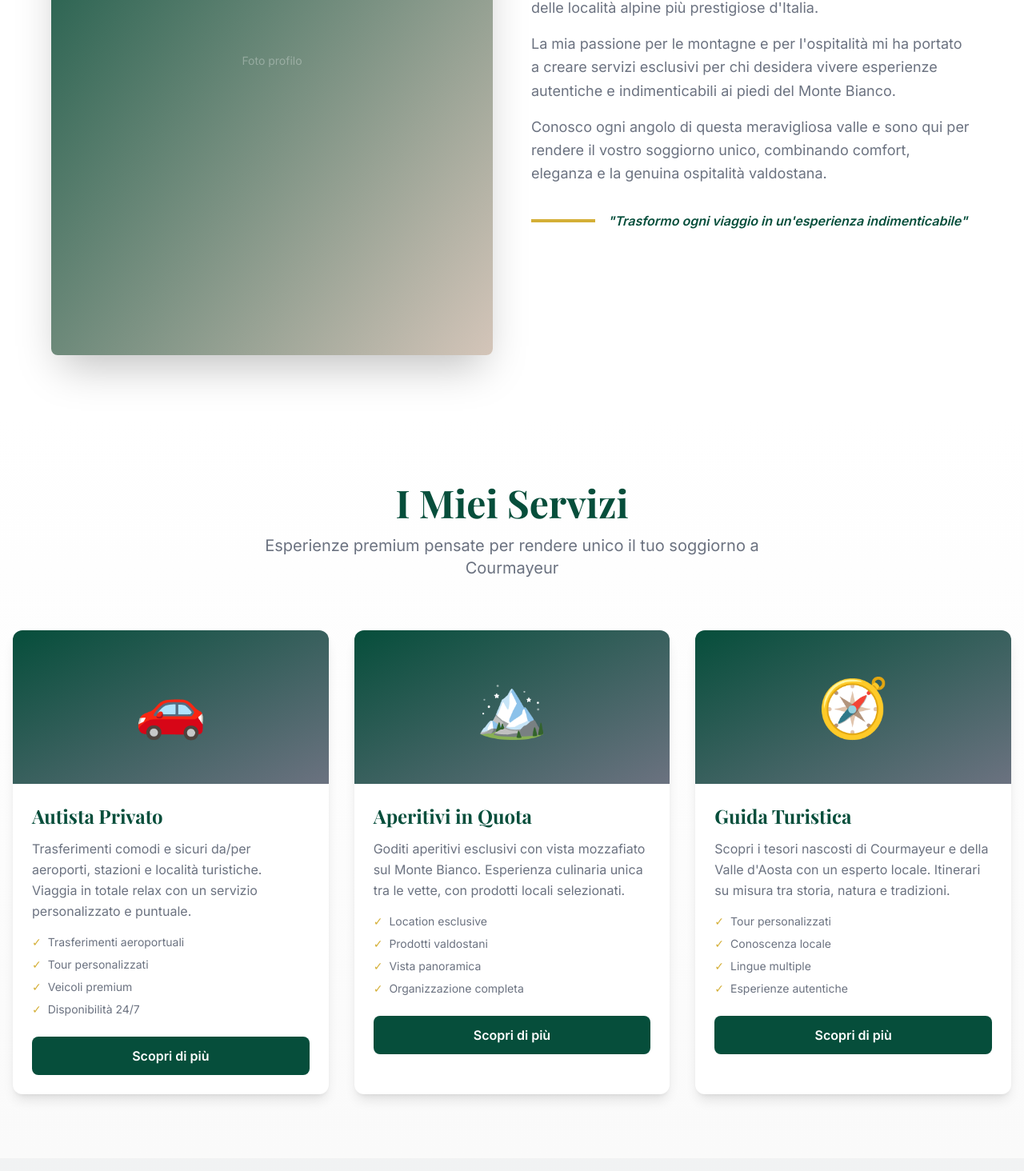
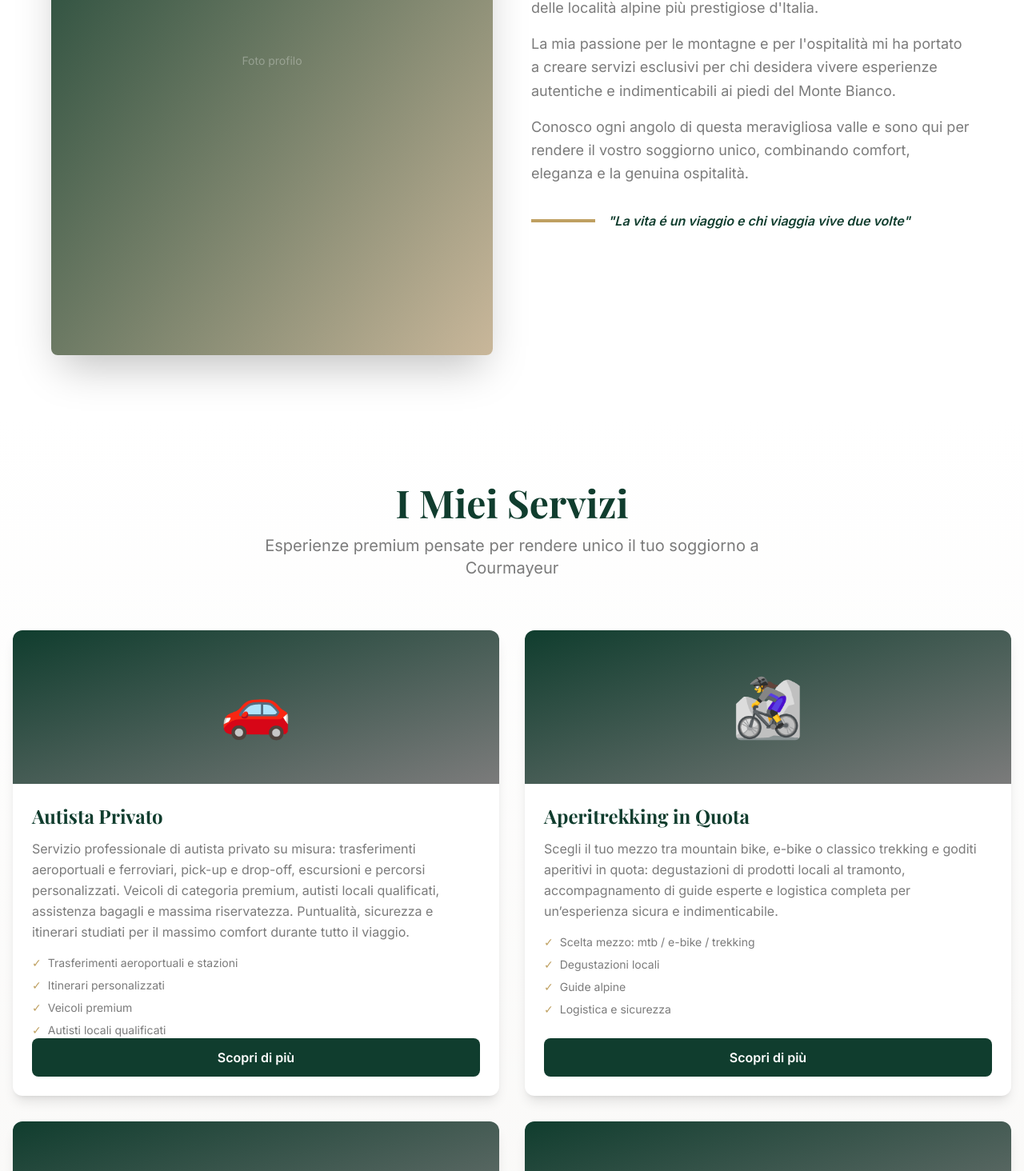
Before and after one commit to atavicoLabs/nicoCourm, a Next.js app: page / in a window 1280 px wide. Shown: the part 1172-2636 px from the top of the page at 80% size. Built offline with nearby package versions, Linux system fonts and the light colour scheme.

Commit message:
Update Tailwind CSS color palette for a more refined aesthetic

```diff
--- a/app/globals.css
+++ b/app/globals.css
@@ -11,7 +11,7 @@ html {
 }
 
 body {
-  @apply font-inter text-gray-900 bg-snow-white;
+  @apply font-inter text-charcoal bg-cream;
   overflow-x: hidden;
   width: 100%;
   position: relative;
--- a/app/layout.js
+++ b/app/layout.js
@@ -1,8 +1,8 @@
 import './globals.css'
 
 export const metadata = {
-  title: 'Servizi di Accoglienza Courmayeur | Autista Privato & Guida Turistica',
-  description: 'Servizi premium di accoglienza a Courmayeur: autista privato, guida turistica locale e aperitivi in quota. Esperienze autentiche nelle Alpi.',
+  title: 'Your personal courma guide | Courmayeur Services',
+  description: 'Your personal courma guide — scopri Courmayeur: autista privato, Courma Infopoint, aperitrekking in quota e attività sportive. Esperienze su misura nelle Alpi.',
 }
 
 export default function RootLayout({ children }) {
--- a/components/AboutSection.js
+++ b/components/AboutSection.js
@@ -54,13 +54,13 @@ export default function AboutSection() {
               <p>
                 Conosco ogni angolo di questa meravigliosa valle e sono qui per
                 rendere il vostro soggiorno unico, combinando comfort, eleganza
-                e la genuina ospitalità valdostana.
+                e la genuina ospitalità.
               </p>
             </div>
             <div className="mt-8 flex items-center space-x-4">
               <div className="h-1 w-20 bg-soft-gold" />
               <p className="text-forest-green font-semibold italic">
-                &quot;Trasformo ogni viaggio in un&apos;esperienza indimenticabile&quot;
+                &quot;La vita é un viaggio e chi viaggia vive due volte&quot;
               </p>
             </div>
           </motion.div>
--- a/components/ContactSection.js
+++ b/components/ContactSection.js
@@ -29,8 +29,8 @@ export default function ContactSection() {
     })
   }
 
-  const whatsappNumber = '393401234567' // Placeholder
-  const whatsappMessage = encodeURIComponent('Ciao! Vorrei avere informazioni sui tuoi servizi a Courmayeur.')
+  const whatsappNumber = '393343180579'
+  const whatsappMessage = encodeURIComponent('Ciao! Vorrei avere informazioni sui servizi a Courmayeur.')
 
   return (
     <section id="contatti" className="py-20 px-4 bg-gradient-to-b from-snow-white to-white" ref={ref}>
@@ -152,9 +152,9 @@ export default function ContactSection() {
                 <span className="text-2xl">📧</span>
                 <div>
                   <h4 className="font-semibold text-forest-green mb-1">Email</h4>
-                  <a href="mailto:info@courmayeur-services.com"
+                  <a href="mailto:nicola.pierantognetti99@gmail.com"
                      className="text-stone-gray hover:text-soft-gold transition-colors">
-                    info@courmayeur-services.com
+                    nicola.pierantognetti99@gmail.com
                   </a>
                 </div>
               </div>
@@ -163,9 +163,9 @@ export default function ContactSection() {
                 <span className="text-2xl">📱</span>
                 <div>
                   <h4 className="font-semibold text-forest-green mb-1">Telefono</h4>
-                  <a href="tel:+393401234567"
+                  <a href="tel:+393343180579"
                      className="text-stone-gray hover:text-soft-gold transition-colors">
-                    +39 340 123 4567
+                    +39 334 318 0579
                   </a>
                 </div>
               </div>
--- a/components/HeroSection.js
+++ b/components/HeroSection.js
@@ -37,7 +37,7 @@ export default function HeroSection() {
           transition={{ duration: 0.8 }}
           className="text-5xl md:text-7xl font-bold mb-6 leading-tight"
         >
-          Esperienze Autentiche a Courmayeur
+          Your personal courma guide
         </motion.h1>
 
         <motion.p
@@ -46,8 +46,7 @@ export default function HeroSection() {
           transition={{ duration: 0.8, delay: 0.2 }}
           className="text-xl md:text-2xl mb-8 font-light"
         >
-          Servizi premium di accoglienza nelle Alpi: autista privato,
-          guida turistica e aperitivi in quota
+          scopri courmayeur come non l'avevi mai vista prima
         </motion.p>
 
         <motion.button
--- a/components/ServicesSection.js
+++ b/components/ServicesSection.js
@@ -7,21 +7,27 @@ import { useRef } from 'react'
 const services = [
   {
     title: 'Autista Privato',
-    description: 'Trasferimenti comodi e sicuri da/per aeroporti, stazioni e località turistiche. Viaggia in totale relax con un servizio personalizzato e puntuale.',
+    description: 'Servizio professionale di autista privato su misura: trasferimenti aeroportuali e ferroviari, pick-up e drop-off, escursioni e percorsi personalizzati. Veicoli di categoria premium, autisti locali qualificati, assistenza bagagli e massima riservatezza. Puntualità, sicurezza e itinerari studiati per il massimo comfort durante tutto il viaggio.',
     icon: '🚗',
-    features: ['Trasferimenti aeroportuali', 'Tour personalizzati', 'Veicoli premium', 'Disponibilità 24/7']
+    features: ['Trasferimenti aeroportuali e stazioni', 'Itinerari personalizzati', 'Veicoli premium', 'Autisti locali qualificati']
   },
   {
-    title: 'Aperitivi in Quota',
-    description: 'Goditi aperitivi esclusivi con vista mozzafiato sul Monte Bianco. Esperienza culinaria unica tra le vette, con prodotti locali selezionati.',
-    icon: '🏔️',
-    features: ['Location esclusive', 'Prodotti valdostani', 'Vista panoramica', 'Organizzazione completa']
+    title: 'Aperitrekking in Quota',
+    description: 'Scegli il tuo mezzo tra mountain bike, e-bike o classico trekking e goditi aperitivi in quota: degustazioni di prodotti locali al tramonto, accompagnamento di guide esperte e logistica completa per un’esperienza sicura e indimenticabile.',
+    icon: '🚵‍♀️',
+    features: ['Scelta mezzo: mtb / e-bike / trekking', 'Degustazioni locali', 'Guide alpine', 'Logistica e sicurezza']
   },
   {
-    title: 'Guida Turistica',
-    description: 'Scopri i tesori nascosti di Courmayeur e della Valle d\'Aosta con un esperto locale. Itinerari su misura tra storia, natura e tradizioni.',
-    icon: '🧭',
-    features: ['Tour personalizzati', 'Conoscenza locale', 'Lingue multiple', 'Esperienze autentiche']
+    title: 'Courma Infopoint',
+    description: 'Scopri tutte le attività di Courmayeur, dal relax dei centri termali alle avventure in natura. Informazioni pratiche, suggerimenti su itinerari e eventi, e un PDF riassuntivo scaricabile con tutto quello che serve per organizzare al meglio la tua visita.',
+    icon: '🗺️',
+    features: ['Informazioni su attività e servizi', 'Suggerimenti su itinerari', 'Eventi e wellness', 'PDF informativo scaricabile']
+  },
+  {
+    title: 'Courma Active',
+    description: 'Attività sportive su misura: arrampicata, canyoning, mountain bike, sci e corsi per tutti i livelli. Proponiamo pacchetti dinamici per chi ama l’avventura e lo sport in montagna.',
+    icon: '⛷️',
+    features: ['Sport per tutti i livelli', 'Attrezzatura e guide', 'Pacchetti giornalieri', 'Sicurezza certificata']
   }
 ]
 
@@ -46,7 +52,7 @@ export default function ServicesSection() {
           </p>
         </motion.div>
 
-        <div className="grid md:grid-cols-3 gap-8">
+        <div className="grid grid-cols-1 md:grid-cols-2 gap-8">
           {services.map((service, index) => (
             <motion.div
               key={service.title}
@@ -54,7 +60,7 @@ export default function ServicesSection() {
               animate={isInView ? { opacity: 1, y: 0 } : {}}
               transition={{ duration: 0.6, delay: index * 0.2 }}
               className="bg-white rounded-xl shadow-lg overflow-hidden hover:shadow-2xl
-                       transition-all duration-300 hover:-translate-y-2 group"
+                         transition-all duration-300 hover:-translate-y-2 group flex flex-col h-full"
             >
               {/* Icon/Image Area */}
               <div className="h-48 bg-gradient-to-br from-forest-green to-stone-gray
@@ -64,7 +70,7 @@ export default function ServicesSection() {
               </div>
 
               {/* Content */}
-              <div className="p-6">
+              <div className="p-6 flex flex-col flex-1">
                 <h3 className="text-2xl font-bold text-forest-green mb-3">
                   {service.title}
                 </h3>
@@ -83,11 +89,23 @@ export default function ServicesSection() {
                 </ul>
 
                 {/* CTA */}
-                <button className="mt-6 w-full bg-forest-green text-white py-3 rounded-lg
+                {service.title === 'Courma Infopoint' ? (
+                  <a
+                    href="/courma-infopoint.pdf"
+                    download
+                    className="mt-auto inline-block w-full text-center bg-forest-green text-white py-3 rounded-lg
                                  hover:bg-forest-green/90 transition-colors duration-300
-                                 font-semibold">
-                  Scopri di più
-                </button>
+                                 font-semibold"
+                  >
+                    Scarica il PDF informativo
+                  </a>
+                ) : (
+                  <button className="mt-auto w-full bg-forest-green text-white py-3 rounded-lg
+                                   hover:bg-forest-green/90 transition-colors duration-300
+                                   font-semibold">
+                    Scopri di più
+                  </button>
+                )}
               </div>
             </motion.div>
           ))}
--- a/tailwind.config.js
+++ b/tailwind.config.js
@@ -8,11 +8,14 @@ module.exports = {
   theme: {
     extend: {
       colors: {
-        'snow-white': '#FAFAFA',
-        'stone-gray': '#6B7280',
-        'forest-green': '#064E3B',
-        'wood-beige': '#D4C5B9',
-        'soft-gold': '#D4AF37',
+        // Palette premium, invernale e naturale
+        'snow-white': '#F7F6F4', // soft snow
+        'stone-gray': '#7B7B7B', // elegant stone
+        'forest-green': '#103D2E', // deep forest
+        'wood-beige': '#C9B79A', // warm wood/beige
+        'soft-gold': '#BFA061', // muted soft gold
+        'charcoal': '#111827', // dark text
+        'cream': '#FBF8F3',
       },
       fontFamily: {
         'playfair': ['Playfair Display', 'serif'],
```
Also changed, not shown: components/Footer.js (+10 -6 lines), 1 other file (tests, documents, lock files or other folders).
